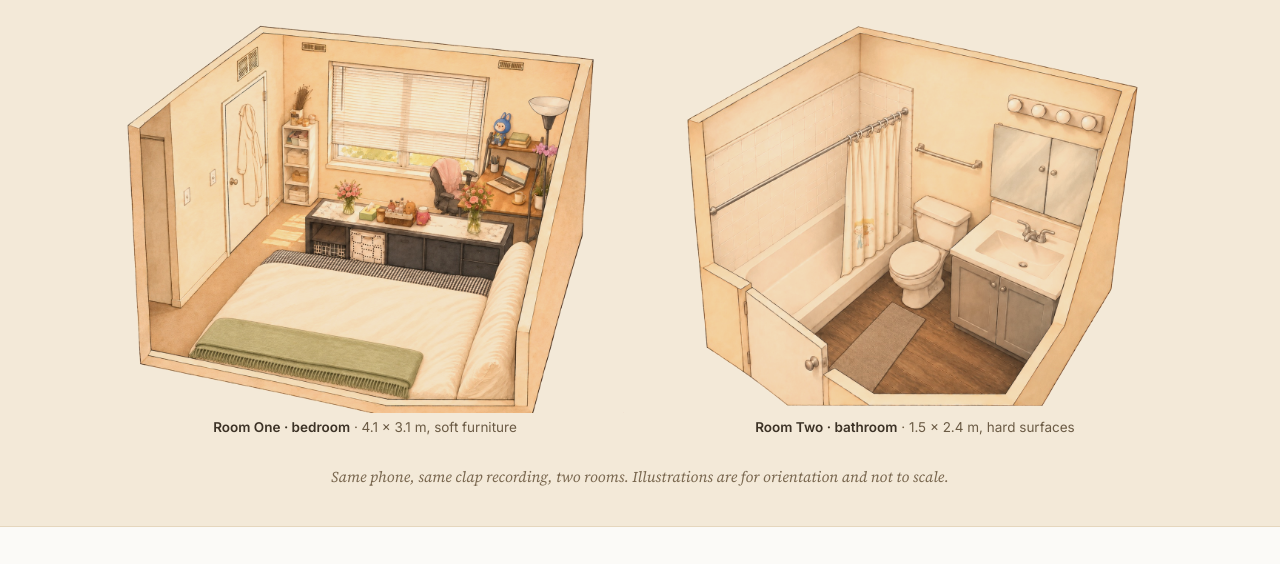
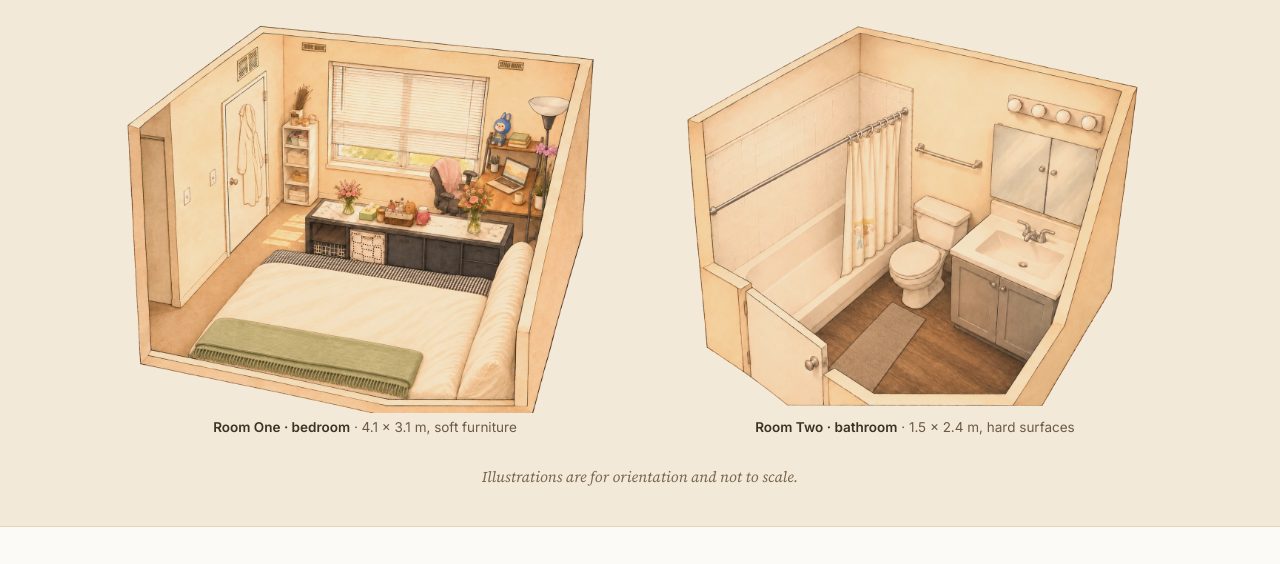
Before and after one commit to xiaoxia23344/eecs351-room-acoustics, a plain HTML site: page index.html in a window 1280 px wide. Shown: the part 58-622 px from the top of the page. Drawn offline with nearby package versions, Linux system fonts and the light colour scheme.

Commit message:
Remove tagline under landing illustrations
Co-Authored-By: Claude Opus 5.5 <noreply@anthropic.com>

```diff
--- a/index.html
+++ b/index.html
@@ -34,7 +34,7 @@
       <img src="img/bathroom_3d_concept.jpg" alt="Illustration of the bathroom we measured: bathtub, toilet, sink cabinet, floor mat">
       <figcaption><b>Room Two · bathroom</b> · 1.5 × 2.4 m, hard surfaces</figcaption>
     </figure>
-    <p class="vs">Same phone, same clap recording, two rooms. Illustrations are for orientation and not to scale.</p>
+    <p class="vs">Illustrations are for orientation and not to scale.</p>
   </div>
 </div>
 
```
